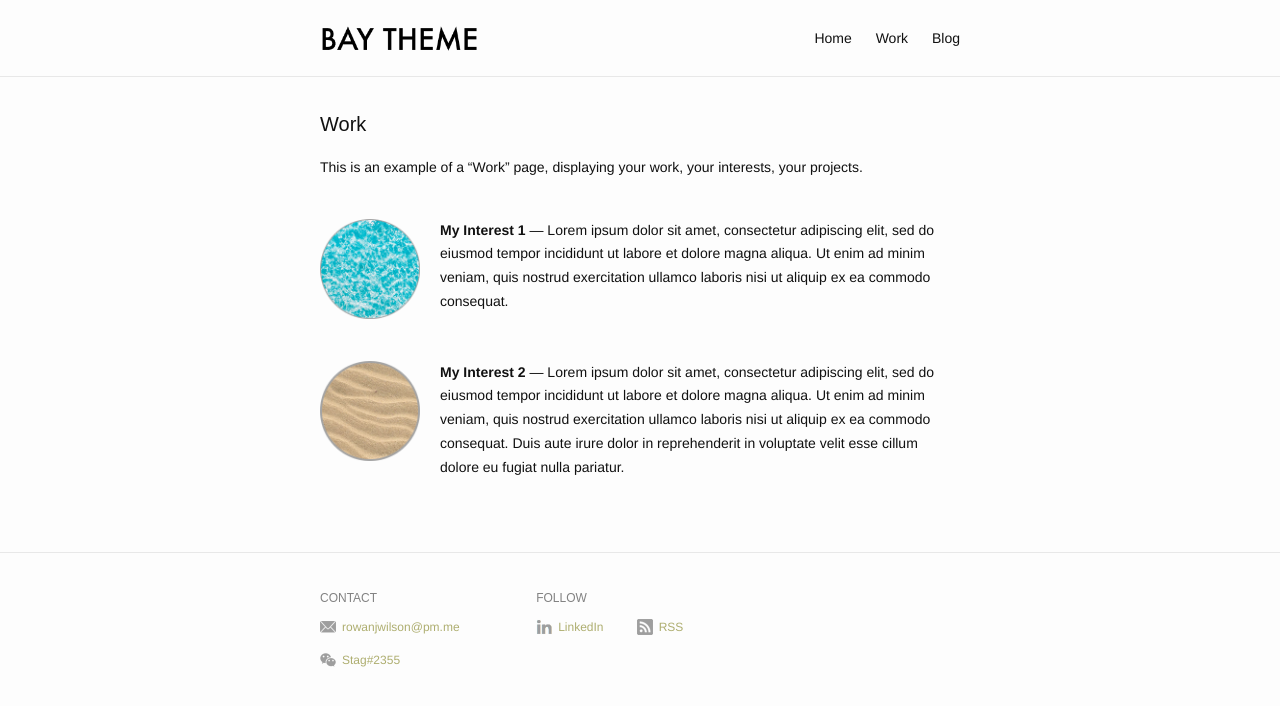
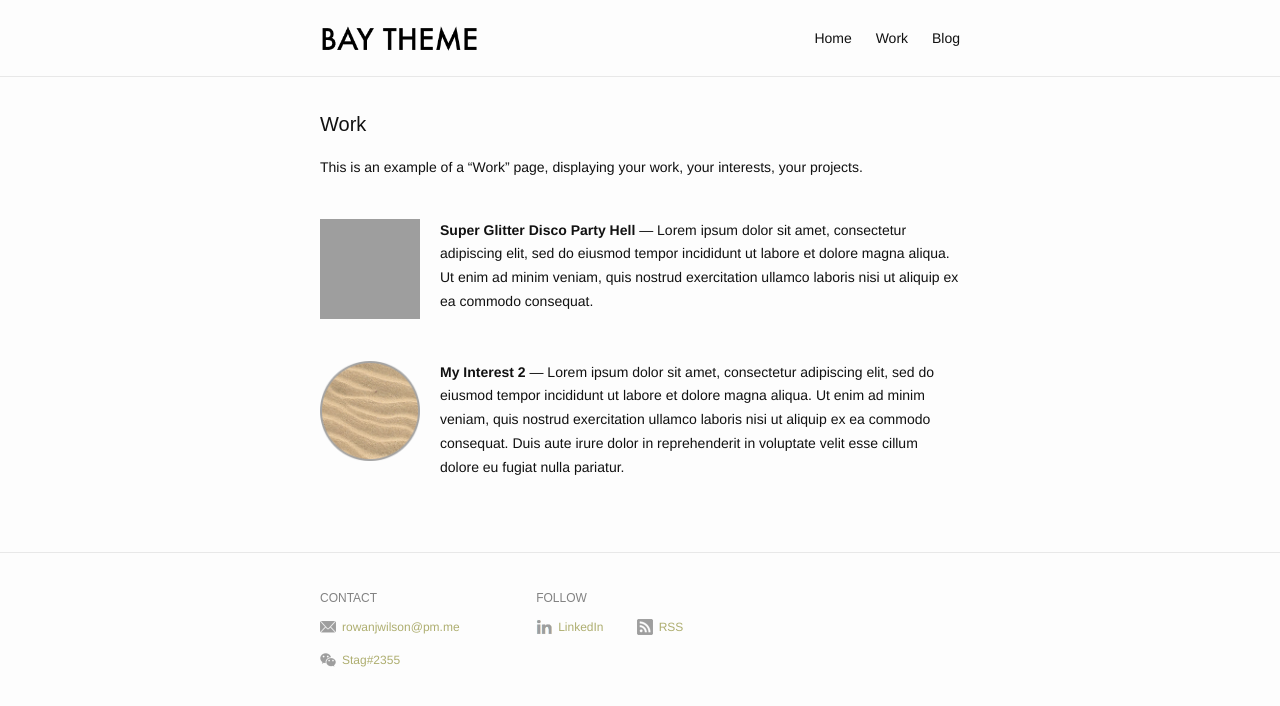
Before and after one commit to stagrunner/rowanjwilson, a Jekyll site: the page built from work.md, in a window 1280 px wide. Shown: the top 706 px of the page. Built offline with Jekyll 4.4.1, drawn with Linux system fonts in a browser that asks for light colours.

Commit message:
Update work.md

```diff
--- a/work.md
+++ b/work.md
@@ -3,10 +3,10 @@
 title: Work
 slug: /work
 items:
-  - title: My Interest 1
+  - title: Super Glitter Disco Party Hell
     image:
-      src: /assets/img/work/water.png
-      alt: water
+      src: /assets/img/work/hellcommunityicon.png
+      alt: HELL
     description: Lorem ipsum dolor sit amet, consectetur adipiscing elit, sed do eiusmod tempor incididunt ut labore et dolore magna aliqua. Ut enim ad minim veniam, quis nostrud exercitation ullamco laboris nisi ut aliquip ex ea commodo consequat.
   - title: My Interest 2
     image:
```
